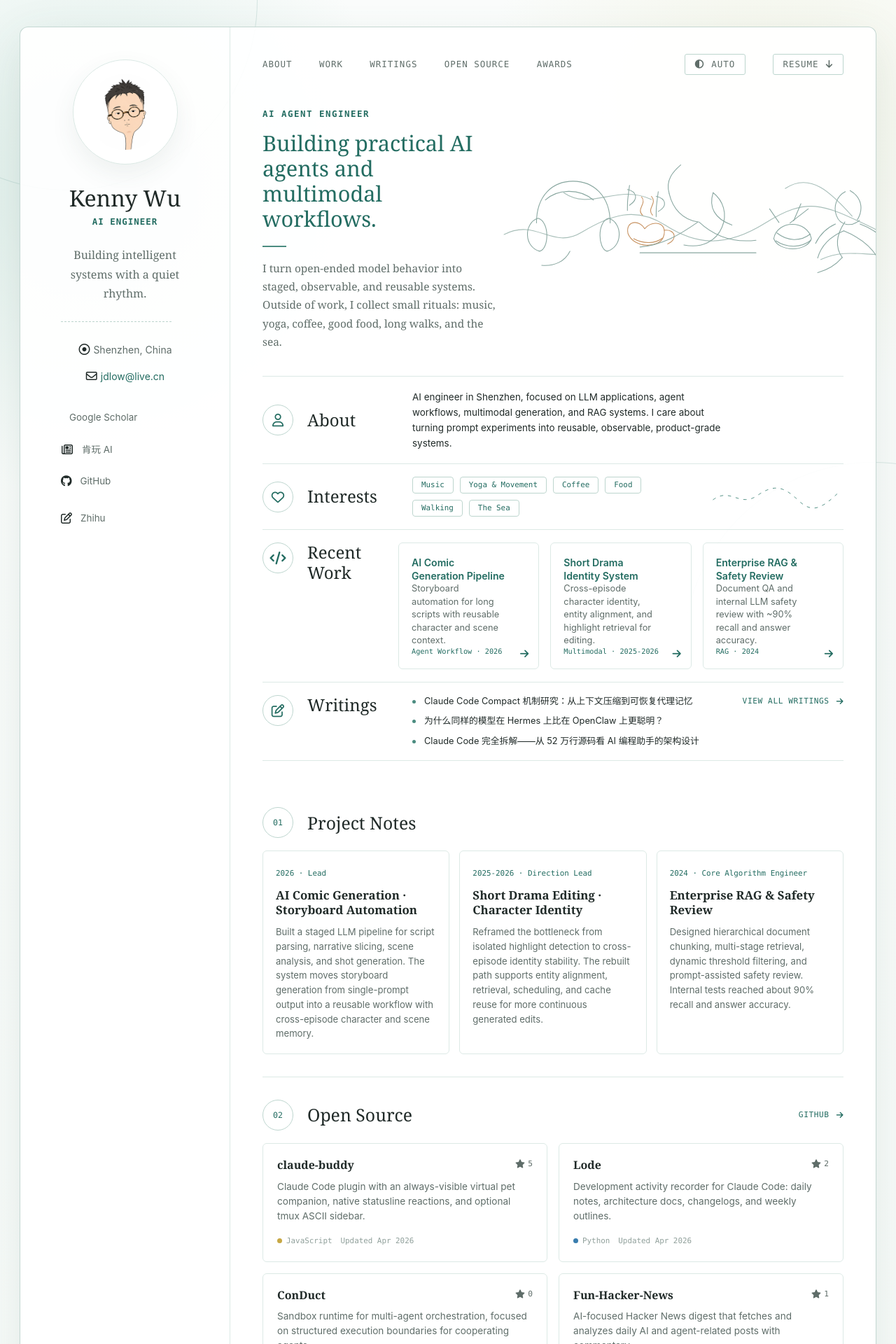
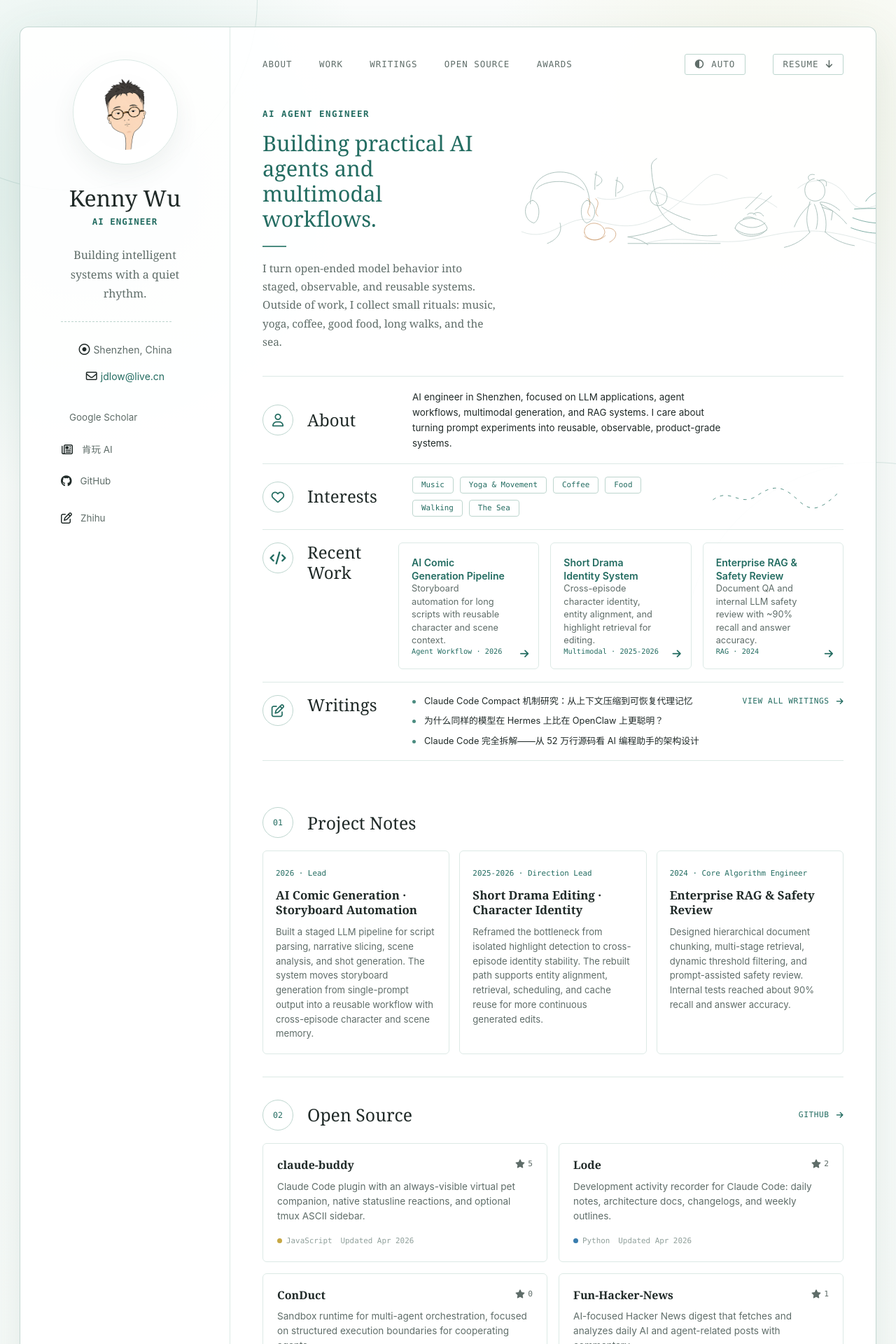
Before and after one commit to KKenny0/KKenny0.github.io, a Jekyll site: the page built from index.md, in a window 1280 px wide. Shown: the top 1920 px of the page at 70% size. Built offline with Jekyll 4.4.1, drawn with Linux system fonts in a browser that asks for light colours; a style sheet for code colours, icons or effects is not loaded.

Commit message:
Refine homepage line art illustration

```diff
--- a/assets/css/minimal-custom.css
+++ b/assets/css/minimal-custom.css
@@ -460,24 +460,24 @@ position {
 }
 
 .line-garden {
-  min-height: 210px;
+  min-height: 218px;
   overflow: visible;
   animation: riseIn 720ms 80ms ease both;
 }
 
 .line-garden svg {
   display: block;
-  width: 112%;
+  width: 100%;
   height: auto;
-  transform: translateX(-5%);
 }
 
 .line-drawing {
   fill: none;
   stroke: #89a7a0;
-  stroke-width: 1.45;
+  stroke-width: 1.35;
   stroke-linecap: round;
   stroke-linejoin: round;
+  opacity: 0.82;
 }
 
 .line-drawing.primary {
@@ -490,7 +490,9 @@ position {
 
 .line-drawing.guide {
   stroke: #a7beb8;
-  stroke-dasharray: 4 9;
+  stroke-width: 1.05;
+  stroke-dasharray: 3 9;
+  opacity: 0.52;
 }
 
 .line-drawing path {
--- a/index.md
+++ b/index.md
@@ -11,67 +11,74 @@ layout: homepage
   </div>
 
   <div class="line-garden" aria-label="Line art about music, movement, coffee, food, walking, and the sea">
-    <svg viewBox="0 0 840 250" role="img">
+    <svg viewBox="0 0 900 270" role="img">
       <title>Continuous line illustration of music, yoga, coffee, food, walking, and the sea</title>
       <g class="line-drawing guide">
-        <path d="M10 150 C72 118 102 180 158 146 S262 96 318 132 S430 178 510 128 S620 92 704 132 S780 184 832 142" />
-        <path d="M124 70 C176 106 226 52 292 83" />
-        <path d="M548 62 C596 30 636 70 676 115" />
-        <path d="M616 198 C684 166 738 214 832 166" />
+        <path d="M2 180 C70 208 106 136 170 154 S278 178 352 122 S432 30 474 58" />
+        <path d="M176 102 C236 120 264 70 316 91 S396 126 455 114 S540 88 588 124" />
+        <path d="M292 205 C378 184 452 216 540 196 S680 168 782 198 S862 205 898 176" />
+        <path d="M636 80 C676 48 725 64 746 96 S780 136 836 112" />
       </g>
       <g class="line-drawing">
-        <path d="M72 128 C72 74 104 48 142 48 C181 48 213 76 213 128" />
-        <path d="M75 119 C47 128 48 174 78 182 C96 178 98 126 75 119 Z" />
-        <path d="M210 119 C238 128 237 174 207 182 C190 178 187 126 210 119 Z" />
-        <path d="M89 84 C112 63 153 61 181 84" />
-        <path d="M136 182 C126 202 106 211 82 209" />
-        <path d="M250 56 C246 86 246 86 246 104" />
-        <path d="M246 64 C264 68 268 82 250 94" />
-        <path d="M305 68 C301 98 301 98 301 116" />
-        <path d="M301 77 C319 81 324 95 305 106" />
+        <path d="M22 116 C22 64 55 42 92 43 C130 44 158 68 158 118" />
+        <path d="M27 108 C4 114 5 154 30 160 C45 154 47 113 27 108 Z" />
+        <path d="M152 108 C176 114 176 154 151 160 C135 154 134 113 152 108 Z" />
+        <path d="M36 82 C55 58 121 59 145 84" />
+        <path d="M90 160 C96 179 86 197 61 207" />
+        <path d="M174 42 C170 62 170 62 170 83" />
+        <path d="M170 48 C189 54 193 66 174 75" />
+        <path d="M222 55 C218 80 218 80 218 99" />
+        <path d="M218 62 C238 68 241 82 222 91" />
       </g>
       <g class="line-drawing accent">
-        <path d="M247 148 C242 123 269 121 279 139 C296 120 324 128 315 154 C308 177 258 177 247 148 Z" />
-        <path d="M258 158 C276 168 299 168 313 157" />
-        <path d="M275 113 C262 101 284 91 273 78" />
-        <path d="M294 113 C282 100 304 91 292 77" />
-        <path d="M316 142 C338 139 343 160 323 168" />
+        <path d="M146 182 C143 154 190 153 193 181 C189 205 151 205 146 182 Z" />
+        <path d="M146 190 C158 202 182 202 194 189" />
+        <path d="M194 172 C220 168 228 192 204 204" />
+        <path d="M159 144 C143 132 170 118 154 104" />
+        <path d="M177 144 C162 132 188 118 172 104" />
       </g>
       <g class="line-drawing">
-        <path d="M410 70 C429 85 438 110 427 136 C416 163 388 177 354 170" />
-        <path d="M410 70 C401 98 413 120 446 132" />
-        <path d="M381 126 C344 152 312 170 270 174" />
-        <path d="M381 126 C352 122 333 101 326 72" />
-        <path d="M326 72 C318 46 334 29 348 17" />
-        <path d="M383 126 C414 155 450 166 492 161" />
-        <path d="M270 185 L492 185" />
+        <path d="M320 78 C334 82 340 96 333 110 C325 124 306 123 299 110 C293 96 302 81 320 78 Z" />
+        <path d="M311 113 C318 132 329 148 348 162" />
+        <path d="M316 116 C308 91 301 63 300 34" />
+        <path d="M300 34 C298 24 304 17 312 12" />
+        <path d="M323 123 C342 136 365 146 389 153" />
+        <path d="M348 162 C316 176 282 188 246 192" />
+        <path d="M246 192 C263 194 278 200 292 210" />
+        <path d="M350 163 C374 185 410 193 450 188" />
+        <path d="M246 207 C306 207 376 207 458 207" />
       </g>
       <g class="line-drawing">
-        <path d="M526 158 C532 122 590 121 598 158 C589 184 536 184 526 158 Z" />
-        <path d="M532 147 C552 163 577 164 596 149" />
-        <path d="M536 127 L518 101" />
-        <path d="M564 124 L578 91" />
-        <path d="M557 128 L592 101" />
-        <path d="M530 162 C551 176 578 176 597 161" />
+        <path d="M492 172 C499 142 556 141 566 172 C554 196 504 197 492 172 Z" />
+        <path d="M501 160 C520 174 542 174 561 160" />
+        <path d="M496 176 C516 190 544 190 565 176" />
+        <path d="M510 151 C519 144 531 145 539 151" />
+        <path d="M520 141 C525 135 535 136 540 142" />
+        <path d="M534 140 C541 133 552 135 557 144" />
+        <path d="M516 127 L553 91" />
+        <path d="M538 130 L576 98" />
       </g>
       <g class="line-drawing">
-        <path d="M663 68 C647 76 639 96 646 114 C653 133 674 136 690 123" />
-        <path d="M672 66 C693 78 699 100 686 122" />
-        <path d="M662 126 C646 150 643 174 657 194" />
-        <path d="M660 143 C634 154 617 170 610 195" />
-        <path d="M660 143 C687 154 709 169 724 193" />
-        <path d="M657 194 C644 209 628 218 610 223" />
-        <path d="M724 193 C739 207 757 215 777 218" />
-        <path d="M691 130 C710 137 727 148 740 162" />
-        <path d="M644 130 C628 137 615 149 606 167" />
+        <path d="M674 58 C658 61 649 76 653 92 C657 108 676 115 690 105 C704 94 700 66 680 61" />
+        <path d="M662 61 C656 53 664 46 674 49" />
+        <path d="M685 62 C697 58 705 64 701 75" />
+        <path d="M664 111 C656 136 653 158 663 181" />
+        <path d="M687 113 C699 135 704 157 699 181" />
+        <path d="M666 116 C650 130 636 147 628 169" />
+        <path d="M689 117 C711 127 732 142 748 162" />
+        <path d="M664 181 C648 199 628 211 605 216" />
+        <path d="M699 181 C718 198 741 208 766 212" />
+        <path d="M688 112 C704 112 719 119 732 131" />
+        <path d="M674 117 C682 135 684 154 678 174" />
+        <path d="M692 124 L716 132 L713 153" />
       </g>
       <g class="line-drawing primary">
-        <path d="M726 94 C754 91 784 94 832 92" />
-        <path d="M728 114 C760 130 796 132 832 114" />
-        <path d="M730 135 C762 151 796 153 832 135" />
-        <path d="M755 80 C774 52 811 52 829 80" />
-        <path d="M774 35 C784 27 793 27 803 35" />
-        <path d="M812 38 C822 30 832 30 842 38" />
+        <path d="M766 128 C804 125 844 128 888 126" />
+        <path d="M762 148 C802 164 846 165 890 148" />
+        <path d="M758 171 C802 188 846 188 892 170" />
+        <path d="M792 110 C811 80 852 80 870 109" />
+        <path d="M816 34 C826 25 838 25 848 34" />
+        <path d="M856 62 C868 52 883 52 894 63" />
       </g>
     </svg>
   </div>
```
